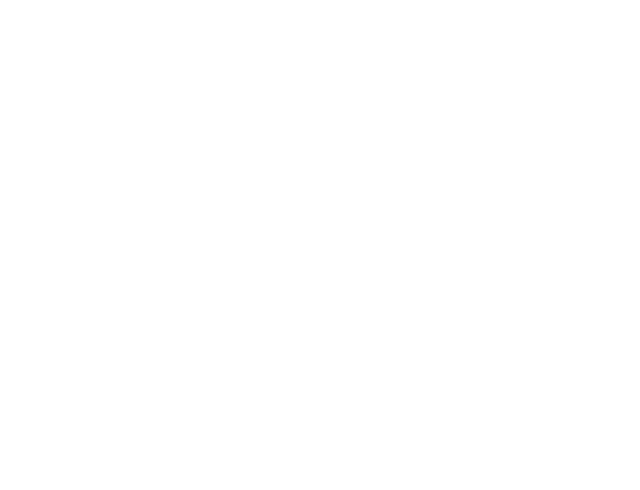
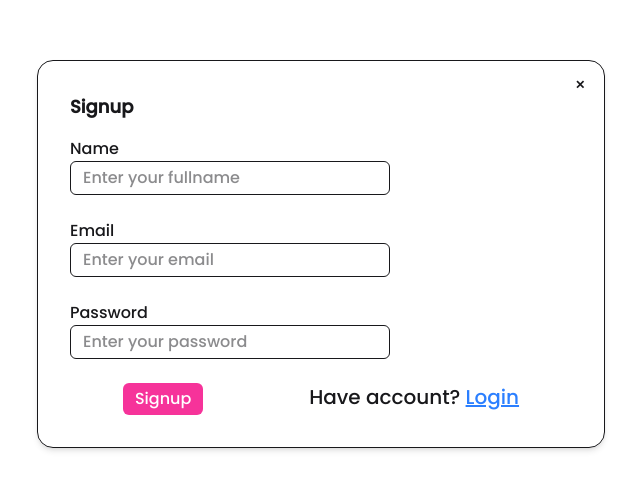
Before and after one commit to Saurabh-Singh33/BookVerse, a React app in the folder Frontend/: page /signup in a window 1280 px wide. Shown: the part 146-636 px from the top of the page, without its empty margins (319-959 px from the left). Built offline with nearby package versions, Linux system fonts and the light colour scheme; the HTML template or start-up script is replaced by a standard one.

Commit message:
Sigup page working

```diff
--- a/Frontend/src/components/Signup.jsx
+++ b/Frontend/src/components/Signup.jsx
@@ -41,9 +41,9 @@
   return (
     <>
       <div className="flex h-screen items-center justify-center">
-        <div className=" w-[600px] ">
-          <div className="modal-box">
-            <form onSubmit={handleSubmit(onSubmit)} method="dialog">
+        <div className="w-[600px] max-w-full px-4">
+          <div className="border shadow-md rounded-2xl p-8 dark:bg-slate-800 dark:border-slate-700 w-full relative">
+            <form onSubmit={handleSubmit(onSubmit)}>
               {/* if there is a button in form, it will close the modal */}
               <Link
                 to="/"
@@ -119,13 +119,13 @@
                   >
                     Login
                   </button>{" "}
-                  <Login />
                 </p>
               </div>
             </form>
           </div>
         </div>
       </div>
+      <Login />
     </>
   );
 }
```
